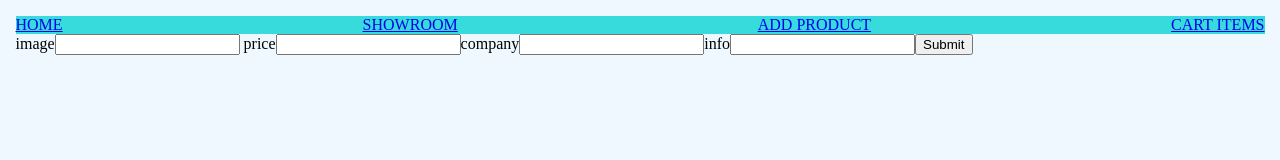
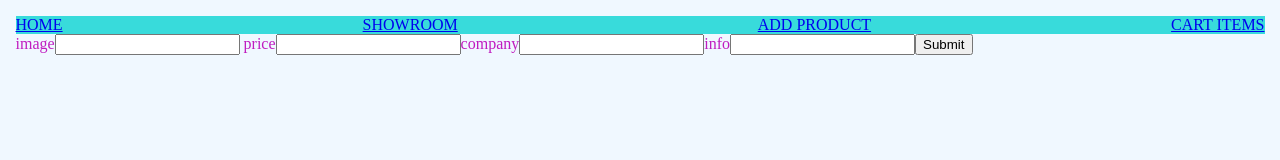
Before and after one commit to Mary-muriga/My-phase-2-project, a React (Create React App) app: page /AddProductForm in a window 1280 px wide. Shown: the top 160 px of the page. Built offline with nearby package versions, Linux system fonts and the light colour scheme; no server answers.

Commit message:
adding css styles

```diff
--- a/src/Components/AddProductForm.js
+++ b/src/Components/AddProductForm.js
@@ -33,7 +33,7 @@ console.log(car)
 
   return (
     <div>
-        <form onSubmit = {handleSubmit}>
+        <form className='form' onSubmit = {handleSubmit}>
         <label htmlFor="image">image</label>
   <input type="text" name="image" value={car.image} onChange={handleChange}/>
  <label htmlFor="price"> price</label>
@@ -42,7 +42,7 @@ console.log(car)
   <input type="text" name="company" value={car.company} onChange={handleChange}/>
   <label htmlFor="info">info</label>
   <input type="text" name="info" value={car.info} onChange={handleChange}/>
-  <input type="submit" value="Submit" />
+  <input className="button"type="submit" value="Submit" />
   </form>
         </div>
   )
--- a/src/index.css
+++ b/src/index.css
@@ -6,9 +6,6 @@ body{
   display: block;
 }
 
-.App{
-  color: black;
-}
 
 .navbar{
   background-color: rgb(56, 219, 219);
@@ -112,3 +109,9 @@ color:black
   .text-right{
     text-align: right;
   }
+
+  .form{
+    color: rgb(192, 28, 192);
+    justify-content: space-between;
+    border-radius: 16px;
+  }
```
